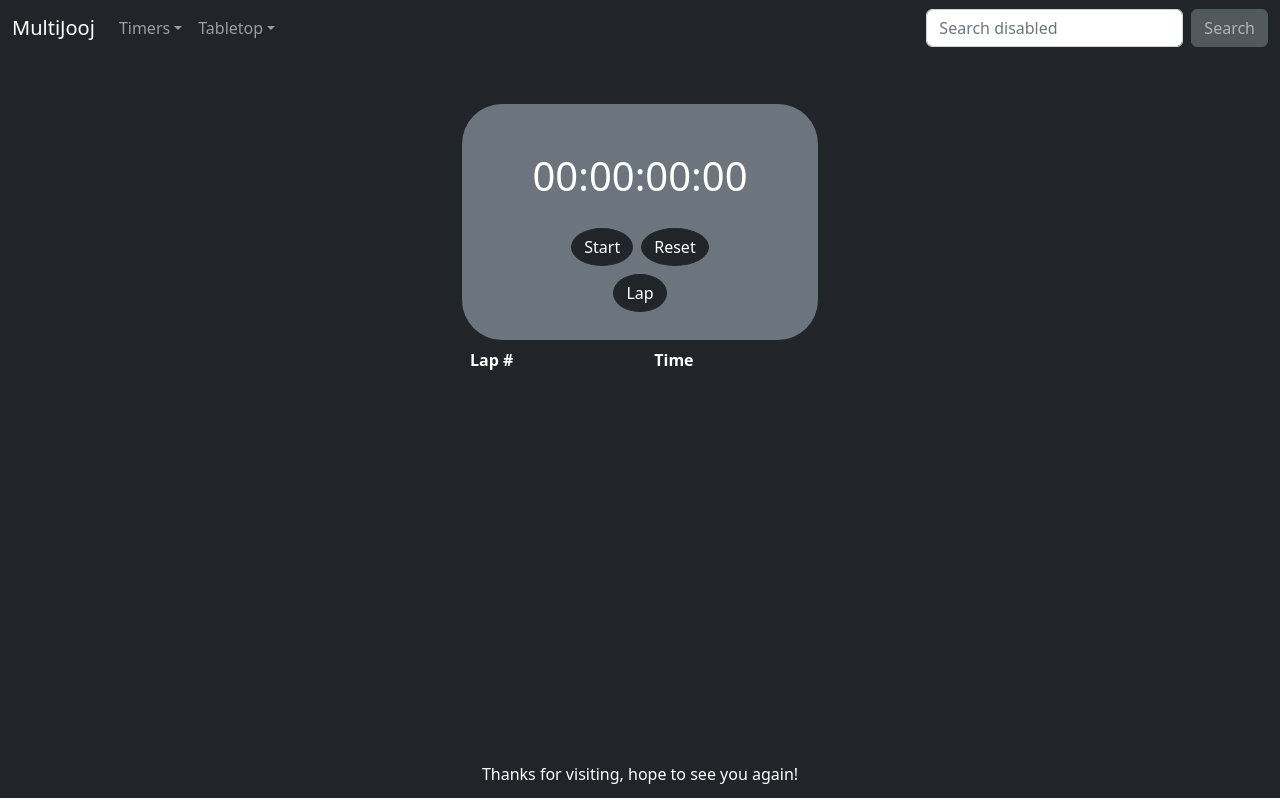
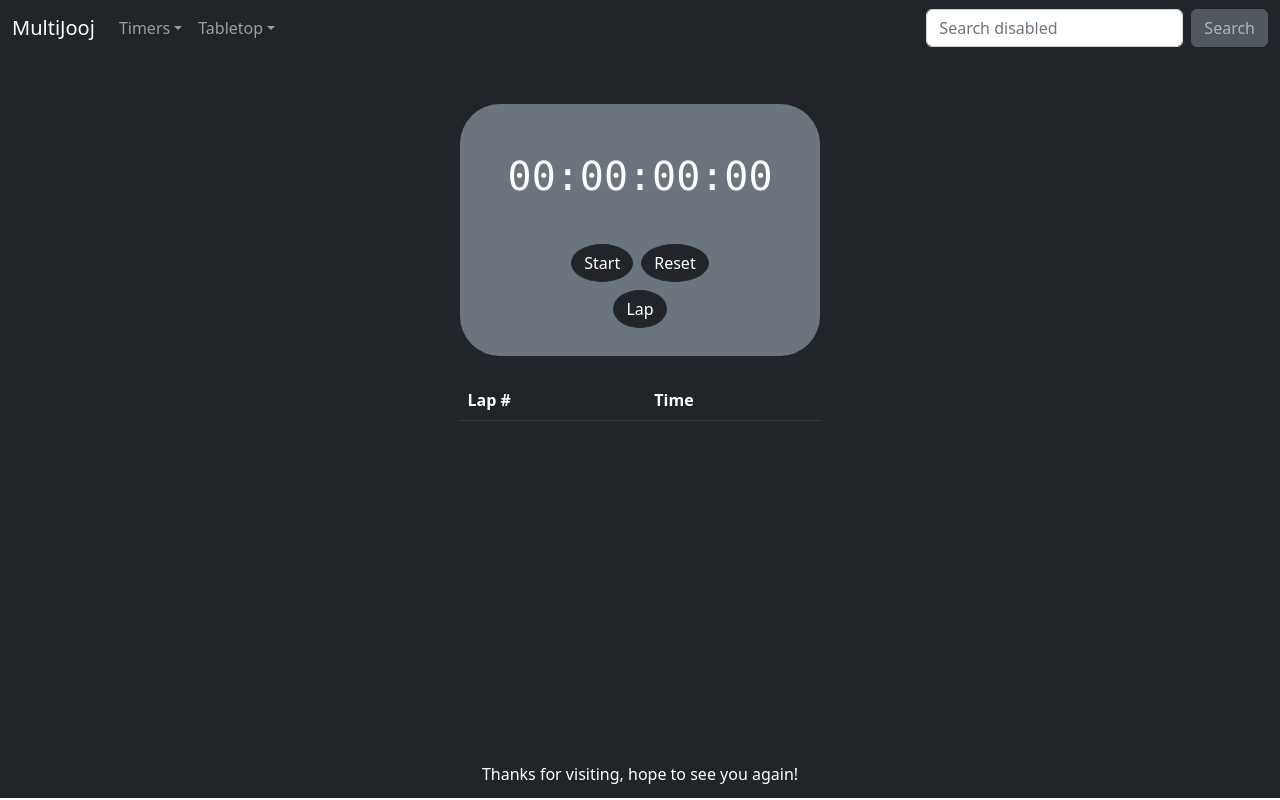
Before and after one commit to jihadftouny/multitools-app, an Angular app: page /home in a window 1280 px wide. Both pictures are taken after a click on the button "Stopwatch". Built offline with nearby package versions, Linux system fonts and the light colour scheme.

Commit message:
add scroll table laps, fix wiggle to timer

```diff
--- a/src/app/timer-countdown/timer-countdown.component.html
+++ b/src/app/timer-countdown/timer-countdown.component.html
@@ -4,10 +4,10 @@
         <div class="col">
             <div *ngIf="isRunning"
                 class="container d-flex justify-content-center mt-5 pt-5 pb-4 px-5 bg-secondary rounded-40-top">
-                <span class="display-6">{{hrDisplay}}:</span>
-                <span class="display-6">{{minDisplay}}:</span>
-                <span class="display-6">{{secDisplay}}:</span>
-                <span class="display-6">{{mls}}</span>
+                <pre class="display-6">{{hrDisplay}}:</pre>
+                <pre class="display-6">{{minDisplay}}:</pre>
+                <pre class="display-6">{{secDisplay}}:</pre>
+                <pre class="display-6">{{mls}}</pre>
             </div>
             <div *ngIf="!isRunning" class="container mt-5 pt-5 pb-4 px-5 bg-secondary rounded-40-top ">
                 <form>
--- a/src/app/timer-countdown/timer-countdown.component.ts
+++ b/src/app/timer-countdown/timer-countdown.component.ts
@@ -65,7 +65,8 @@ export class CountdownComponent implements OnInit {
         }
 
         this.mls--;
-        if (this.mls === -1) {
+        this.mls = this.mls < 10 ? '0' + this.mls : this.mls;
+        if (this.mls === '0' + -1) {
           if (this.minDisplay === 0 && this.hourGone && this.minGone) {
             this.secGone = true;
           }
--- a/src/app/timer-stopwatch/timer-stopwatch.component.css
+++ b/src/app/timer-stopwatch/timer-stopwatch.component.css
@@ -0,0 +1,4 @@
+.tbodyDiv{
+    max-height: clamp(5em,40vh,250px);
+    overflow: auto;
+    }
--- a/src/app/timer-stopwatch/timer-stopwatch.component.html
+++ b/src/app/timer-stopwatch/timer-stopwatch.component.html
@@ -3,10 +3,10 @@
         <div class="col-sm col-2"></div>
         <div class="col">
             <div class="container d-flex justify-content-center mt-5 pt-5 pb-4 px-5 bg-secondary rounded-40-top">
-                <span class="display-6">{{hr}}:</span>
-                <span class="display-6">{{min}}:</span>
-                <span class="display-6">{{sec}}:</span>
-                <span class="display-6">{{mls}}</span>
+                <pre class="display-6">{{hr}}:</pre>
+                <pre class="display-6">{{min}}:</pre>
+                <pre class="display-6">{{sec}}:</pre>
+                <pre class="display-6">{{mls}}</pre>
             </div>
             <div class="container d-flex justify-content-center bg-secondary rounded-0">
                 <button *ngIf="!running" (click)="start()" class="btn btn-dark rounded-circle btn-block m-1"
@@ -20,8 +20,8 @@
                 <button (click)="addLap()" class="btn btn-dark rounded-circle btn-block m-1"
                     routerLink="/stopwatch">Lap</button>
             </div>
-
-            <table class="table table-dark table-borderless table-hover">
+            <div class="tbodyDiv mt-4">
+                <table class="table table-dark table-hover">
                     <thead>
                         <tr>
                             <th scope="col">Lap #</th>
@@ -35,7 +35,7 @@
                         </tr>
                     </tbody>
                 </table>
-
+            </div>
         </div>
         <div class="col-sm col-2"></div>
     </div>
```
Lines whose indentation alone changed are shown as unchanged.
